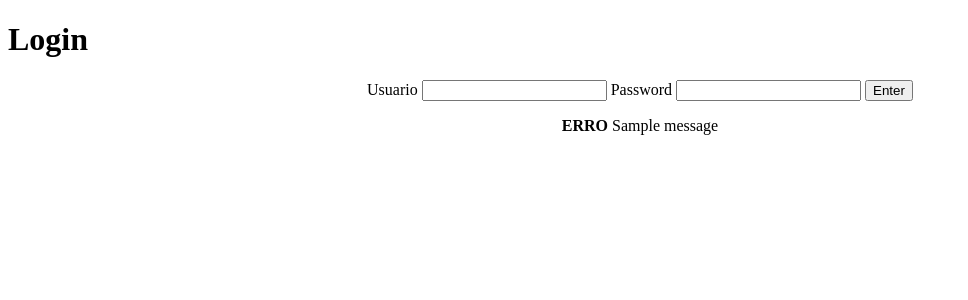
After one commit to giopizzighini/agenda_python, a Django app: page /login/ in a window 1280 px wide. The commit adds this page. Shown: the top 300 px of the page, without its empty margins (0-968 px from the left). Run offline with Django 3.2, Linux system fonts and the light colour scheme; one stand-in notice (Sample message) is shown.

Commit message:
Incluido função de tela de autenticação

```diff
--- a/agenda/urls.py
+++ b/agenda/urls.py
@@ -21,5 +21,8 @@ from django.views.generic import RedirectView
 urlpatterns = [
     path('admin/', admin.site.urls),
     path('agenda/', views.lista_eventos),
-    path('', RedirectView.as_view(url='/agenda/'))
+    path('', RedirectView.as_view(url='/agenda/')),
+    path('login/', views.login_user),
+    path('login/submit', views.submit_login),
+    path('logout/', views.logout_user)
 ]
--- a/core/views.py
+++ b/core/views.py
@@ -1,9 +1,33 @@
-from django.shortcuts import render
+from django.shortcuts import render, redirect
 from core.models import evento
+from django.contrib.auth.decorators import login_required
+from django.contrib.auth import authenticate,login, logout
+from django.contrib import messages
 
 # Create your views here.
 
+def login_user(request):
+    return render(request,'login.html')
+
+def logout_user(request):
+    logout (request)
+    return redirect('/')
+
+def submit_login(request):
+    if request.POST:
+        username = request.POST.get('username')
+        password = request.POST.get('password')
+        usuario = authenticate(username=username,password=password)
+        if usuario is not None:
+            login(request,usuario)
+            return redirect('/')
+        else:
+            messages.error(request, "Usuario ou Senha invalido")
+    return redirect('/')
+
+@login_required(login_url='/login/')
 def lista_eventos(request):
-    Evento = evento.objects.all()
+    user = request.user
+    Evento = evento.objects.filter(usuario=user)
     dados = {'eventos': Evento}
     return render(request,'agenda.html', dados)
--- /dev/null
+++ b/templates/login.html
@@ -0,0 +1,28 @@
+<!DOCTYPE html>
+<html lang="en">
+<head>
+    <meta charset="UTF-8">
+    <title>Agenda</title>
+</head>
+<body>
+    <h1>Login</h1>
+    <form action="submit" method="POST">{% csrf_token %}
+        <div align="center">
+            <label>Usuario </label>
+            <input type="text" name="username">
+            <label>Password </label>
+            <input type="password" name="password">
+            <button type="submit">Enter</button>
+        </div>
+    </form>
+
+
+    {% for message in messages %}
+        <div align="center">
+            <p>
+                <strong>ERRO</strong> {{message}}
+            </p>
+        </div>
+    {% endfor %}
+</body>
+</html>
--- a/templates/model.header.html
+++ b/templates/model.header.html
@@ -1,4 +1,7 @@
 
     <meta charset="UTF-8">
+    <div align="right">
+        <a href="/logout">Logout</a>
+    </div>
     <title>Agenda</title>
     <h1>Agenda</h1>
```
Also changed, not shown: db.sqlite3.
